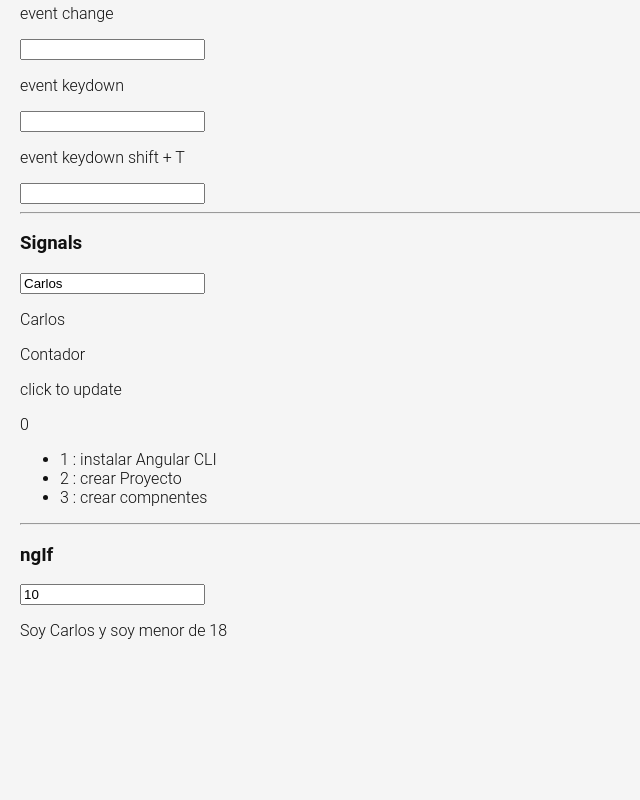
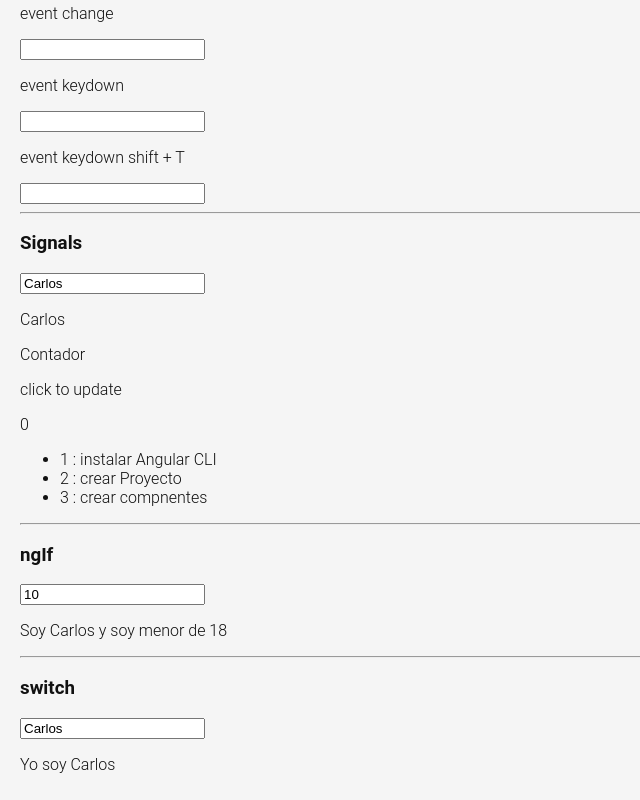
Before and after one commit to MrPerales/CursoAngular-, an Angular app: page /labs in a window 1280 px wide. Shown: the part 589-1389 px from the top of the page, without its empty margins (0-640 px from the left). Before the commit the page ends 1255 px from the top, so only its background shows below. Built offline with nearby package versions, Linux system fonts and the light colour scheme.

Commit message:
add: switch

```diff
--- a/src/app/pages/home/home.component.html
+++ b/src/app/pages/home/home.component.html
@@ -66,9 +66,12 @@
     <!-- This footer should be hidden by default and shown when there are todos -->
     <footer class="footer">
       <!-- This should be `0 items left` by default -->
-      <span class="todo-count"
-        ><strong>{{ tasks().length }}</strong> items</span
-      >
+      <span class="todo-count">
+        <strong>{{ tasks().length }}</strong>
+        <span *ngIf="tasks().length >= 2; else elseBlock"> items</span>
+        <ng-template #elseBlock> item</ng-template>
+      </span>
+
       <!-- Remove this if you don't implement routing -->
       <ul class="filters">
         <li>
--- a/src/app/pages/labs/labs.component.html
+++ b/src/app/pages/labs/labs.component.html
@@ -61,4 +61,13 @@
   <ng-template #elseBlock>
     <p>Soy Carlos y soy menor de 18</p>
   </ng-template>
+  <hr />
+  <h3>switch</h3>
+  <input type="text" [value]="person().name" (change)="changeName($event)" />
+  <div [ngSwitch]="person().name">
+    <p *ngSwitchCase="'Carlos'">Yo soy Carlos</p>
+    <p *ngSwitchCase="'Juan'">Yo soy Juan</p>
+    <p *ngSwitchCase="'Otro'">Yo soy Otro</p>
+    <p *ngSwitchDefault>no hay nadie con ese nombre</p>
+  </div>
 </div>
--- a/src/app/pages/labs/labs.component.ts
+++ b/src/app/pages/labs/labs.component.ts
@@ -60,4 +60,12 @@ export class LabsComponent {
       age: parseInt(newValue, 10),
     }));
   }
+  changeName(event: Event) {
+    const input = event.target as HTMLInputElement;
+    const newName = input.value;
+    this.person.update((prevState) => ({
+      ...prevState,
+      name: newName,
+    }));
+  }
 }
```
